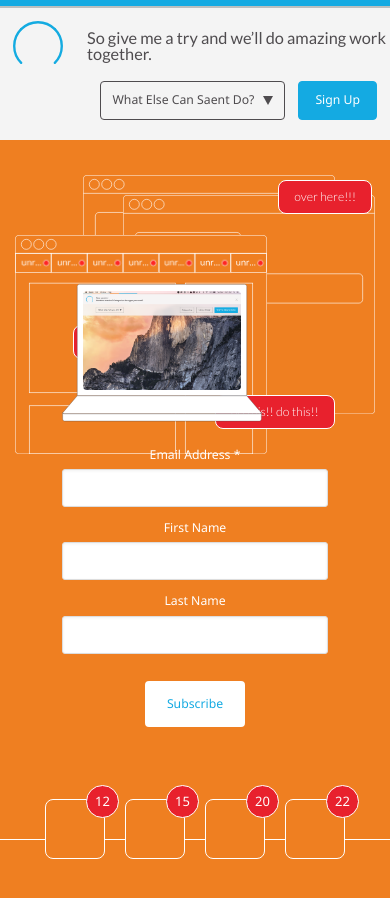
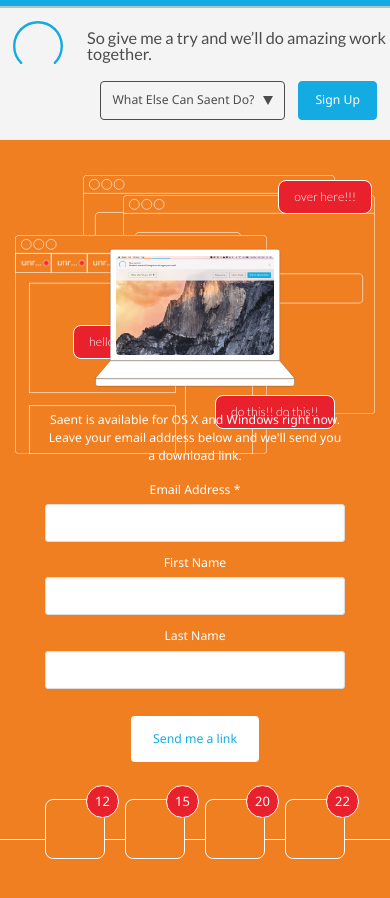
Before and after one commit to MotelIs/saent, a Jekyll site: the page built from index.html, in a window 390 px wide and 900 px high, scrolled down 5810 px. Built offline with Jekyll 4.4.1, drawn with Linux system fonts in a browser that asks for light colours; nearby versions of some CDN libraries.

Commit message:
Add text to download form on mobile Closes #23

```diff
--- a/_includes/download.html
+++ b/_includes/download.html
@@ -12,6 +12,7 @@
     </div>
 
     <div class="download-form" id="mc_embed_signup">
+      <p class="download-form-intro">Saent is available for OS X and Windows right now. Leave your email address below and we'll send you a download link.</p>
       <form action="//saent.us9.list-manage.com/subscribe/post?u=c8f3e1434f1b1b82ceeedeee1&amp;id=75f1a45ed6" method="post" id="mc-embedded-subscribe-form" name="mc-embedded-subscribe-form" class="validate" target="_blank" novalidate>
         <div id="mc_embed_signup_scroll">
 
@@ -36,7 +37,7 @@
             <input type="text" name="b_c8f3e1434f1b1b82ceeedeee1_75f1a45ed6" tabindex="-1" value="">
           </div>
           <div class="clear">
-            <input type="submit" value="Subscribe" name="subscribe" id="mc-embedded-subscribe" class="btn--submit">
+            <input type="submit" value="Send me a link" name="subscribe" id="mc-embedded-subscribe" class="btn--submit">
           </div>
         </div>
       </form>
--- a/_sass/modules/_download.scss
+++ b/_sass/modules/_download.scss
@@ -36,6 +36,7 @@
 .download-laptop {
   position: relative;
   width: 200px;
+  margin: 0 auto;
 
   @include media($small-screen-up) {
     width: 300px;
@@ -74,6 +75,20 @@
   }
 }
 
+.download-form-intro {
+  font-family: $fontFamily-heading;
+  font-size: $fontSize--form * $mobileFontSize;
+  font-weight: $fontWeight--form;
+  line-height: 1.5;
+  color: #FFF;
+  margin-bottom: 15px;
+  max-width: 300px;
+
+  @include media($medium-screen-up) {
+    font-size: $fontSize--form;
+  }
+}
+
 .download-form-label {
   font-family: $fontFamily-heading;
   font-size: $fontSize--form * $mobileFontSize;
```
